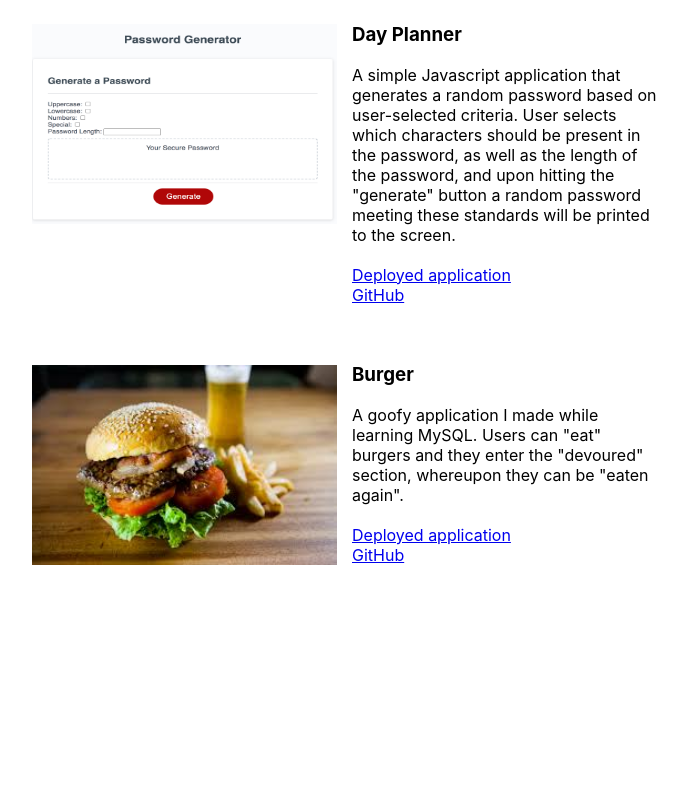
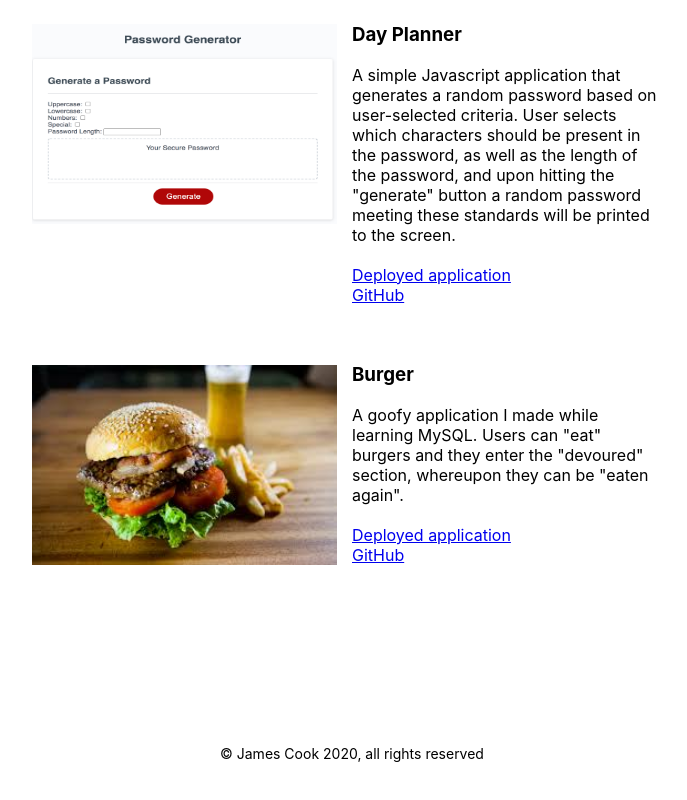
Before and after one commit to youfoundjames/reactPortfolio, a React (Create React App) app: page /portfolio in a window 1280 px wide. Shown: the part 1583-2383 px from the top of the page, without its empty margins (288-975 px from the left). Before the commit the page ends 2268 px from the top, so only its background shows below. Built offline with nearby package versions, Linux system fonts and the light colour scheme.

Commit message:
component refactor

```diff
--- a/src/components/Contact.js
+++ b/src/components/Contact.js
@@ -1,4 +1,6 @@
 import React from 'react';
+import Footer from './Footer';
+import './style.css';
 
 const Contact = () => {
    return (
@@ -25,6 +27,9 @@ const Contact = () => {
          </div>
 
          <button class="w3-btn w3-white w3-border w3-border-blue w3-round">Submit</button> */}
+
+<br /><br /><br /><br /><br /><br /><br /><br /><br /><br /><br /><br />
+         <Footer/>
       </div>
    );
 }
--- /dev/null
+++ b/src/components/Footer.js
@@ -0,0 +1,11 @@
+import React from "react";
+
+const Footer = () => {
+    return (
+        <div style={{ textAlign: "center", padding: "20px", fontSize: "14px"}}>
+            © James Cook 2020, all rights reserved
+        </div>
+    )
+}
+
+export default Footer;
--- a/src/components/Home.js
+++ b/src/components/Home.js
@@ -1,6 +1,7 @@
 import React from 'react';
 import './style.css';
 import sax from '../assets/sax.png';
+import Footer from './Footer';
 
 const home = () => {
     return (
@@ -24,6 +25,7 @@ Contact me at:<br />
                 </div>
 
             </div>
+            <Footer/>
         </div>
     );
 }
--- a/src/components/Portfolio.js
+++ b/src/components/Portfolio.js
@@ -6,6 +6,7 @@ import workday from '../assets/workday.png';
 import password from '../assets/password.png';
 import burger from '../assets/burger.jpg';
 import PortfolioItem from '../components/PortfolioItem';
+import Footer from './Footer';
 
 const Portfolio = () => {
    return (
@@ -87,6 +88,8 @@ const Portfolio = () => {
             repoURL={"https://github.com/jamescook98/passwordgenerator"}
          />
 
+      <br /><br /><br /><br /><br /><br /><br /><br />
+         <Footer/>
       </div>
    );
 }
```
Also changed, not shown: src/components/style.css (line endings or trailing spaces).
